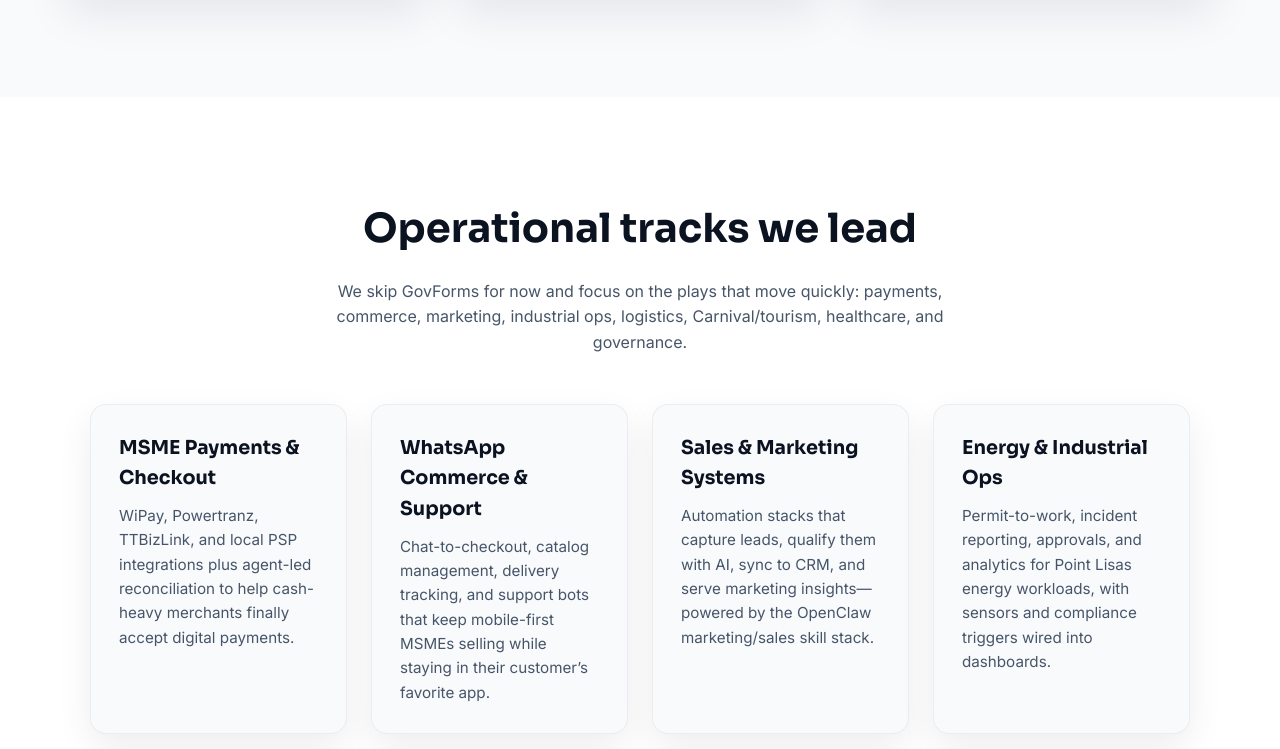
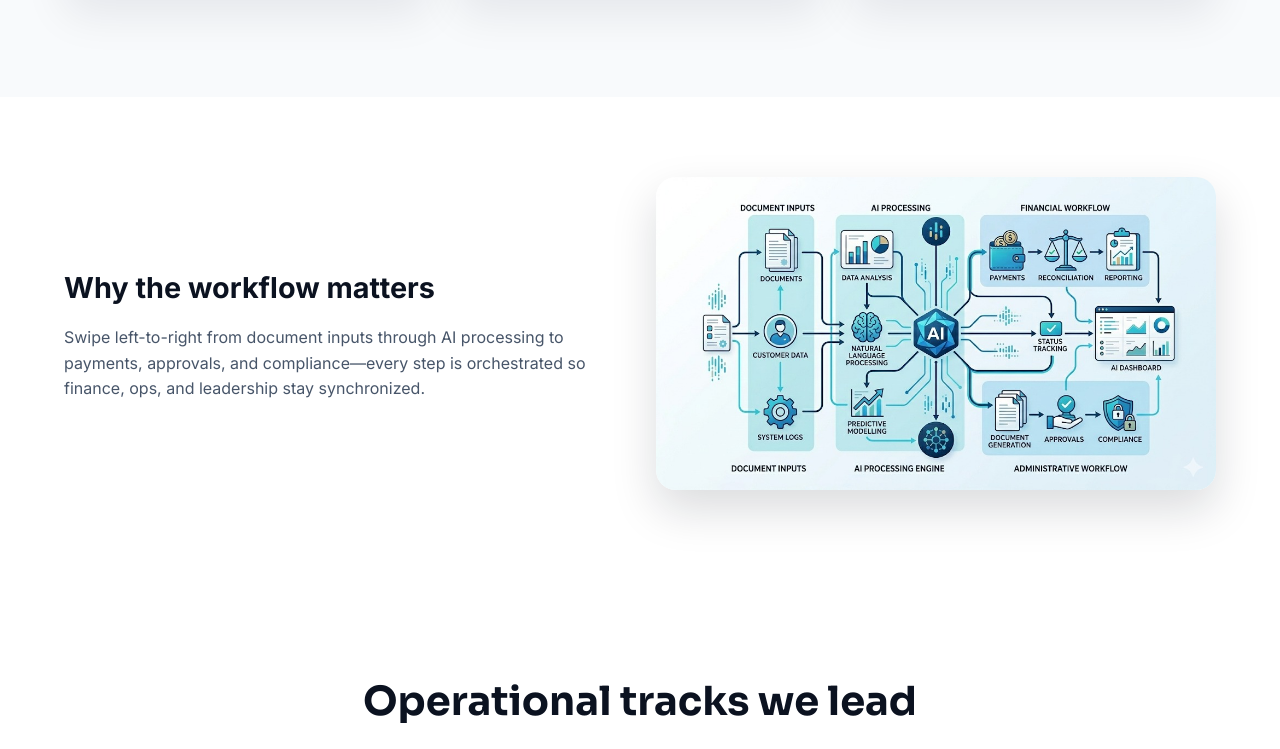
Before and after one commit to christianct-web/manalabs8-web, a plain HTML site: page index.html in a window 1280 px wide. Shown: the part 2002-2751 px from the top of the page. Drawn offline with Linux system fonts and the light colour scheme.

Commit message:
Add hero and workflow imagery

```diff
--- a/index.html
+++ b/index.html
@@ -37,8 +37,9 @@
     nav .nav-links a:hover { color: var(--midnight); }
     nav .cta-btn { background: var(--midnight); color: var(--white); padding: 12px 26px; border-radius: 10px; text-decoration: none; transition: all .2s; font-weight: 600; }
     nav .cta-btn:hover { background: var(--cyan); color: var(--midnight); }
-    .hero { padding: 120px 0 90px; text-align: center; background: linear-gradient(180deg, var(--cloud) 0%, var(--white) 100%); }
-    .hero h1 { font-family: 'Sora', sans-serif; font-size: clamp(2.5rem, 6vw, 4rem); font-weight: 800; line-height: 1.1; margin-bottom: 24px; }
+    .hero { padding: 120px 0 90px; text-align: center; background: linear-gradient(180deg, rgba(248,250,252,0.95) 0%, rgba(255,255,255,0.75) 60%, rgba(255,255,255,0.9) 100%), url('assets/generated/hero-control-room.jpg'); background-size: cover; background-position: center top; position: relative; }
+    .hero::after { content: ''; position: absolute; inset: 0; background: radial-gradient(circle at top right, rgba(34,211,238,0.25), transparent 45%); pointer-events: none; }
+    .hero h1 { font-family: 'Sora', sans-serif; font-size: clamp(2.5rem, 6vw, 4rem); font-weight: 800; line-height: 1.1; margin-bottom: 24px; position: relative; z-index: 1; }
     .hero h1 span { color: var(--cyan); }
     .hero .tagline { font-size: 1.15rem; color: var(--slate); margin-bottom: 18px; font-weight: 600; }
     .hero .subheadline { font-size: 1.05rem; color: var(--slate); max-width: 700px; margin: 0 auto 34px; }
@@ -73,6 +74,12 @@
     .track-card { background: var(--cloud); border-radius: 16px; padding: 28px; box-shadow: 0 14px 36px rgba(11,18,32,0.07); border: 1px solid rgba(11,18,32,0.05); }
     .track-card h3 { font-family: 'Sora', sans-serif; font-size: 1.2rem; font-weight: 700; margin-bottom: 10px; }
     .track-card p { color: var(--slate); font-size: 0.95rem; }
+    .visual-highlight { background: var(--white); padding: 80px 0; }
+    .visual-highlight .container { display: grid; grid-template-columns: repeat(auto-fit, minmax(320px, 1fr)); gap: 32px; align-items: center; }
+    .visual-highlight img { width: 100%; border-radius: 20px; box-shadow: 0 20px 45px rgba(11,18,32,0.15); }
+    .visual-highlight .text { color: var(--midnight); }
+    .visual-highlight .text h3 { font-size: 1.8rem; margin-bottom: 14px; }
+    .visual-highlight .text p { color: var(--slate); font-size: 1rem; }
     .proof-card .metric { font-family: 'Sora', sans-serif; font-size: 3rem; font-weight: 800; color: var(--midnight); margin-bottom: 8px; }
     .proof-card .metric span { color: var(--cyan); }
     .proof-card .label { font-weight: 600; color: var(--slate); }
@@ -222,6 +229,16 @@
     </div>
   </section>
 
+  <section class="visual-highlight">
+    <div class="container">
+      <div class="text">
+        <h3>Why the workflow matters</h3>
+        <p>Swipe left-to-right from document inputs through AI processing to payments, approvals, and compliance—every step is orchestrated so finance, ops, and leadership stay synchronized.</p>
+      </div>
+      <img src="assets/generated/services-workflow.jpg" alt="Mana Labs 8 automation workflow" />
+    </div>
+  </section>
+
   <section class="tracks">
     <div class="container">
       <h2 class="section-title">Operational tracks we lead</h2>
```
Also changed, not shown: assets/generated/hero-control-room.jpg (added), assets/generated/services-workflow.jpg (added).
